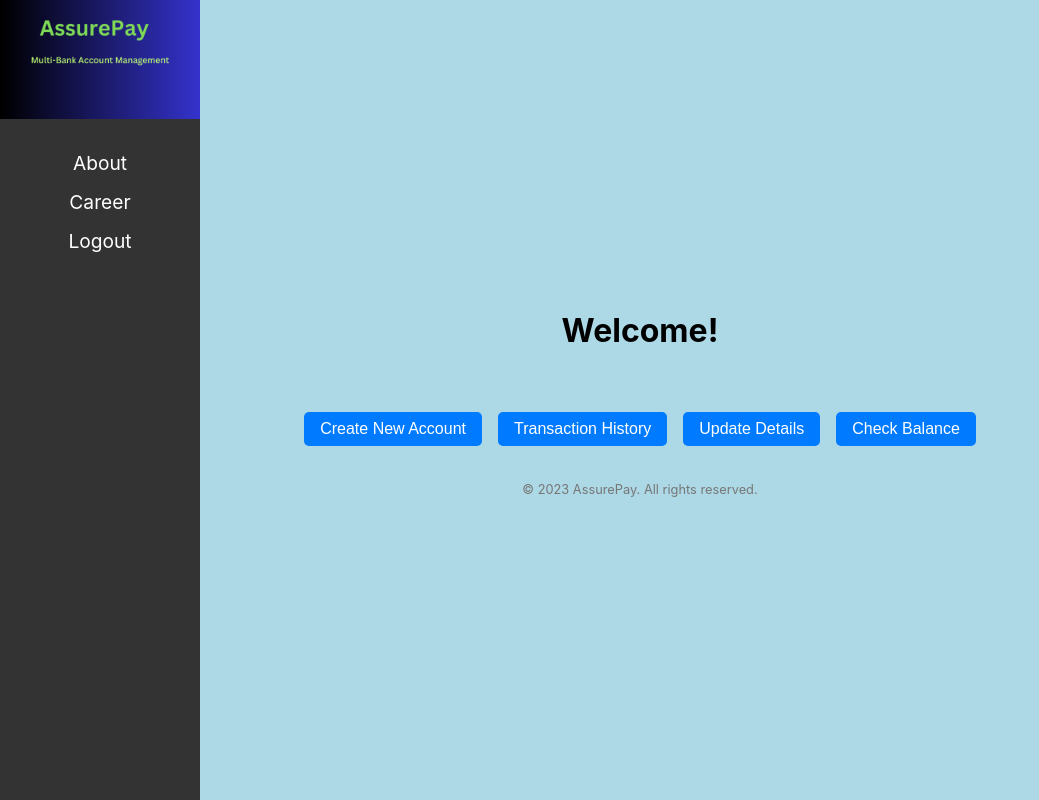
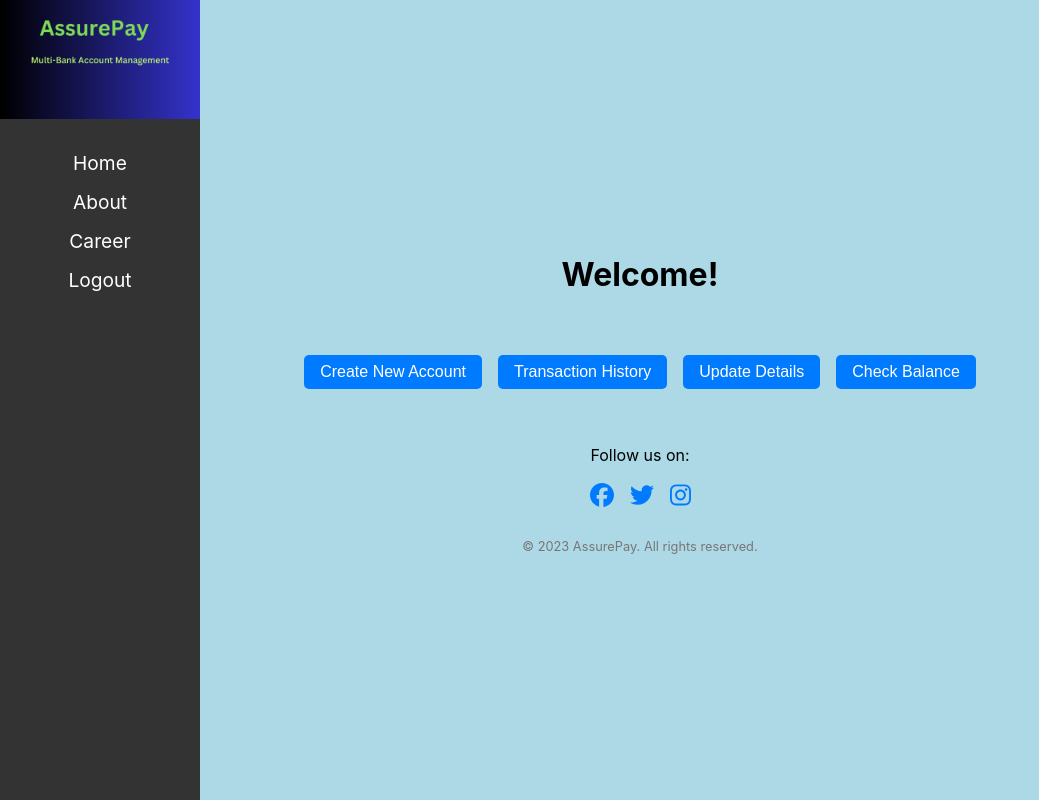
Before and after one commit to shani34/AssurePay, a React (Create React App) app in the folder frontend/assure-pay/: page /welcome in a window 1280 px wide. Shown: the whole page, without its empty margins (0-1039 px from the left). Built offline with nearby package versions, Linux system fonts and the light colour scheme; no server answers.

Commit message:
added home button

```diff
--- a/frontend/assure-pay/src/components/about.js
+++ b/frontend/assure-pay/src/components/about.js
@@ -16,14 +16,17 @@ const About = () => {
      <div className={styles.sidebar}>
       <nav className={styles.sidebar}>
         <ul className={styles.navLinks}>
+         <li>
+            <a href="/welcome" >Home</a>
+         </li>
           <li>
-            <a href="/about" onClick={About} >About</a>
+            <a href="/about"  >About</a>
           </li>
           <li>
             <a href="/career">Career</a>
           </li>
           <li>
-            <a href="/logout">Logout</a>
+            <a href="/">Logout</a>
           </li>
         </ul>
       </nav>
--- a/frontend/assure-pay/src/components/welcome.js
+++ b/frontend/assure-pay/src/components/welcome.js
@@ -1,8 +1,9 @@
-import React, { useState, useEffect } from 'react';
+import React, { useEffect } from 'react';
 import axios from 'axios';
 import styles from './welcome.module.css';
+import { FontAwesomeIcon } from '@fortawesome/react-fontawesome';
+import { faFacebook, faTwitter, faInstagram } from '@fortawesome/free-brands-svg-icons';
 import user from '../logo/AssurePay.png'
-import About from './about'
 
 const Welcome = () => {
 
@@ -37,8 +38,11 @@ const Welcome = () => {
       <div className={styles.sidebar}>
       <nav className={styles.sidebar}>
         <ul className={styles.navLinks}>
+        <li>
+            <a href="/welcome"  >Home</a>
+         </li>
           <li>
-            <a href="/about" onClick={About} >About</a>
+            <a href="/about">About</a>
           </li>
           <li>
             <a href="/career">Career</a>
@@ -57,6 +61,20 @@ const Welcome = () => {
           <button className={styles.actionButton}>Update Details</button>
           <button className={styles.actionButton}>Check Balance</button>
         </div>
+        <div className={styles.followUs}>
+        <p>Follow us on:</p>
+        <div className={styles.socialMedia}>
+          <a href="https://facebook.com" className={styles.socialLink}>
+            <FontAwesomeIcon icon={faFacebook} className={styles.icon}/>
+          </a>
+          <a href="https://twitter.com" className={styles.socialLink}>
+            <FontAwesomeIcon icon={faTwitter} className={styles.icon}/>
+          </a>
+          <a href="https://instagram.com" className={styles.socialLink}>
+            <FontAwesomeIcon icon={faInstagram}className={styles.icon}/>
+          </a>
+        </div>
+        </div>
         <footer className={styles.footer}>
           <p>&copy; 2023 AssurePay. All rights reserved.</p>
         </footer>
--- a/frontend/assure-pay/src/components/welcome.module.css
+++ b/frontend/assure-pay/src/components/welcome.module.css
@@ -112,3 +112,33 @@
     transform: translateY(0);
   }
 }
+
+.icon {
+  font-size: 24px; /* Adjust the size as needed */
+  color: #007bff; /* Change the color as desired */
+  transition: color 0.3s; /* Add transition for smoother color change on hover */
+
+  /* Style on hover */
+  &:hover {
+    color: #0056b3; /* Change the color on hover */
+  }
+}
+.followUs {
+  margin-top: 2rem;
+  text-align: center;
+}
+
+.socialMedia {
+  margin-top: 1rem;
+}
+
+.socialLink {
+  font-size: 1.5rem;
+  margin: 0 0.5rem;
+  transition: color 0.2s;
+}
+
+.socialLink:hover {
+  color: black;
+  transition-duration: 3ms;
+}
```
